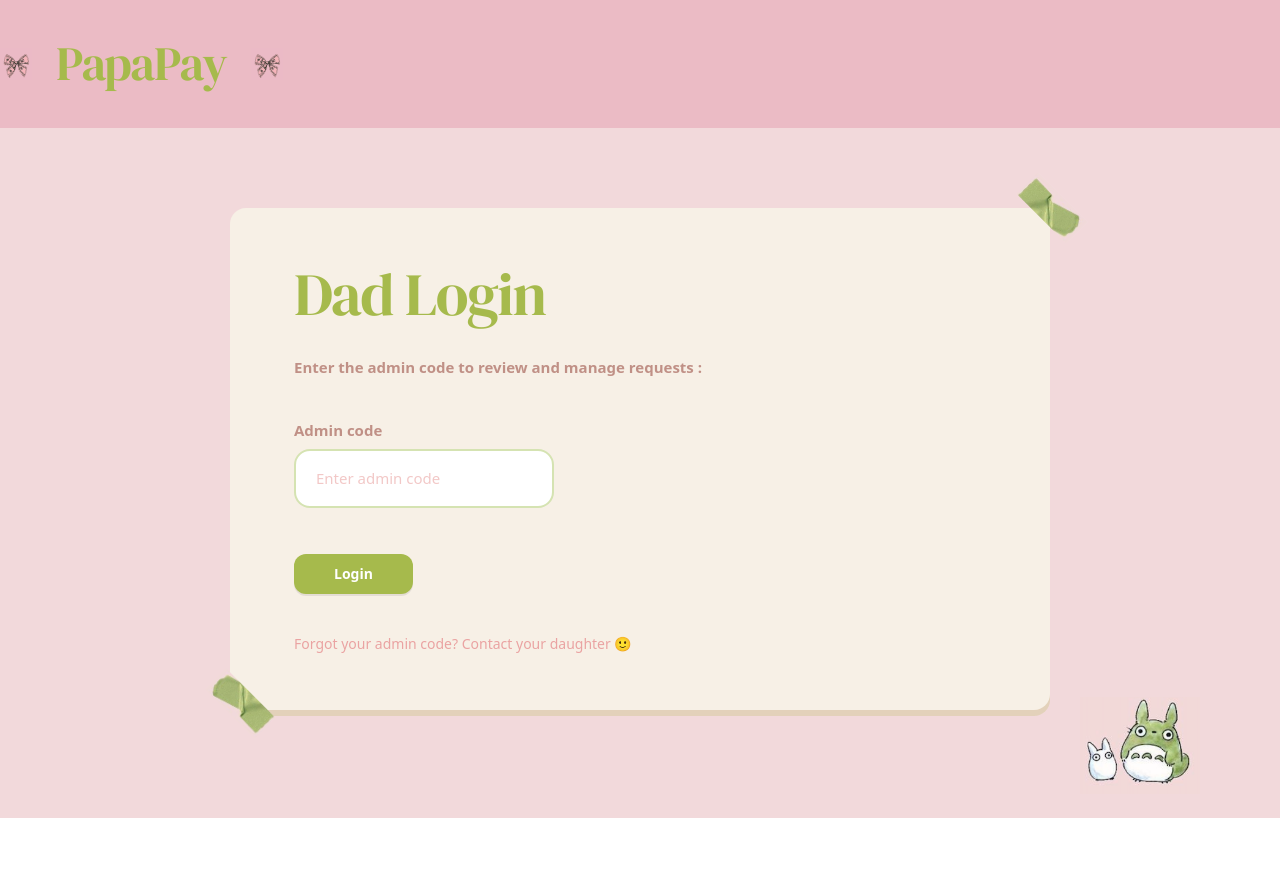
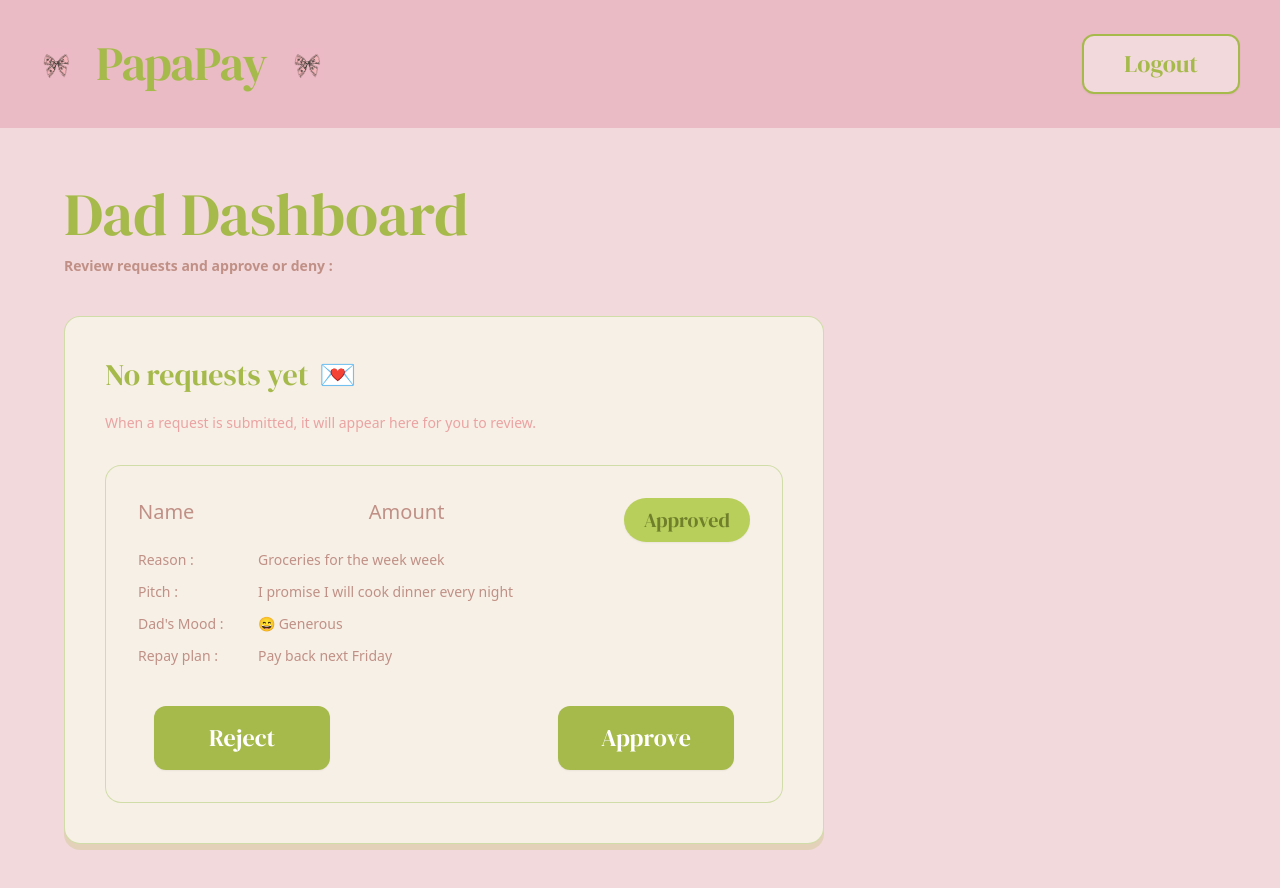
Before and after one commit to niamatolla/PapaPay, a React (Vite) app in the folder client/: page / in a window 1280 px wide. Shown: the top 888 px of the page. Before the commit the page ends 818 px from the top, so only its background shows below. Built offline with nearby package versions, Linux system fonts and the light colour scheme.

Commit message:
fix(DadDashboard):Updated. DadDashboard now uses the same key colors as DadLogin

```diff
--- a/client/src/App.jsx
+++ b/client/src/App.jsx
@@ -1,9 +1,10 @@
 import NewRequest from './pages/NewRequest'
 import DadLogin from "./pages/DadLogin"
+import DadDashboard from './pages/DadDashboard'
 
 function App() {
   return (
-    <DadLogin/>
+    <DadDashboard/>
   )
 }
 
--- a/client/src/pages/DadDashboard.jsx
+++ b/client/src/pages/DadDashboard.jsx
@@ -62,30 +62,30 @@ export default function DadDashboard() {
           <h2 className="font-serifDisplay text-6xl text-[#a6ba4c]">
             Dad Dashboard
           </h2>
-          <p className="mt-3 text-sm text-[#c98993]">
+          <p className="mt-3 text-sm font-semibold text-[#c09086]">
             Review requests and approve or deny :
           </p>
 
           {/* OUTER CARD */}
-          <section className="mt-10 w-full max-w-[760px] rounded-2xl border border-[#c7d07b] bg-[#f5efe3] p-10 shadow-[0_2px_0_rgba(0,0,0,0.02)]">
+          <section className="mt-10 w-full max-w-[760px] rounded-2xl border border-[#bad07f]/60 bg-[#f7f0e6] p-10 shadow-[0_6px_0_rgba(215,205,160,0.55)]">
             <div className="flex items-center justify-between">
               <p className="font-serifDisplay text-3xl text-[#a6ba4c]">
                 No requests yet <span className="ml-1">💌</span>
               </p>
             </div>
 
-            <p className="mt-5 text-sm text-[#df9aa5]">
+            <p className="mt-5 text-sm text-[#eaa3a2]">
               When a request is submitted, it will appear here for you to review.
             </p>
 
             {/* INNER CARD */}
-            <div className="mt-8 rounded-2xl border border-[#c7d07b] bg-[#f5efe3] p-8">
+            <div className="mt-8 rounded-2xl border border-[#bad07f]/60 bg-[#f7f0e6] p-8">
               <div className="flex items-start justify-between gap-6">
                 <div className="grid w-full grid-cols-2 gap-y-4">
-                  <div className="text-xl text-[#c98993]">Name</div>
-                  <div className="text-xl text-[#c98993]">Amount</div>
+                  <div className="text-xl text-[#c09086]">Name</div>
+                  <div className="text-xl text-[#c09086]">Amount</div>
 
-                  <div className="col-span-2 mt-2 grid grid-cols-[120px_1fr] gap-y-3 text-[#c98993]">
+                  <div className="col-span-2 mt-2 grid grid-cols-[120px_1fr] gap-y-3 text-[#c09086]">
                     <div className="text-sm">Reason :</div>
                     <div className="text-sm">{request.reason}</div>
 
@@ -112,7 +112,7 @@ export default function DadDashboard() {
               <div className="mt-10 flex items-center justify-between px-4">
                 <button
                   type="button"
-                  className="w-44 rounded-xl bg-[#a6ba4c] py-4 font-serifDisplay text-2xl text-[#f5efe3] shadow-sm transition hover:brightness-95 active:scale-[0.99]"
+                  className="w-44 rounded-xl bg-[#a6ba4c] py-4 font-serifDisplay text-2xl text-white shadow-sm transition hover:brightness-95 active:scale-[0.99]"
                   onClick={() => console.log("reject", request.id)}
                 >
                   Reject
@@ -120,7 +120,7 @@ export default function DadDashboard() {
 
                 <button
                   type="button"
-                  className="w-44 rounded-xl bg-[#a6ba4c] py-4 font-serifDisplay text-2xl text-[#f5efe3] shadow-sm transition hover:brightness-95 active:scale-[0.99]"
+                  className="w-44 rounded-xl bg-[#a6ba4c] py-4 font-serifDisplay text-2xl text-white shadow-sm transition hover:brightness-95 active:scale-[0.99]"
                   onClick={() => console.log("approve", request.id)}
                 >
                   Approve
```
